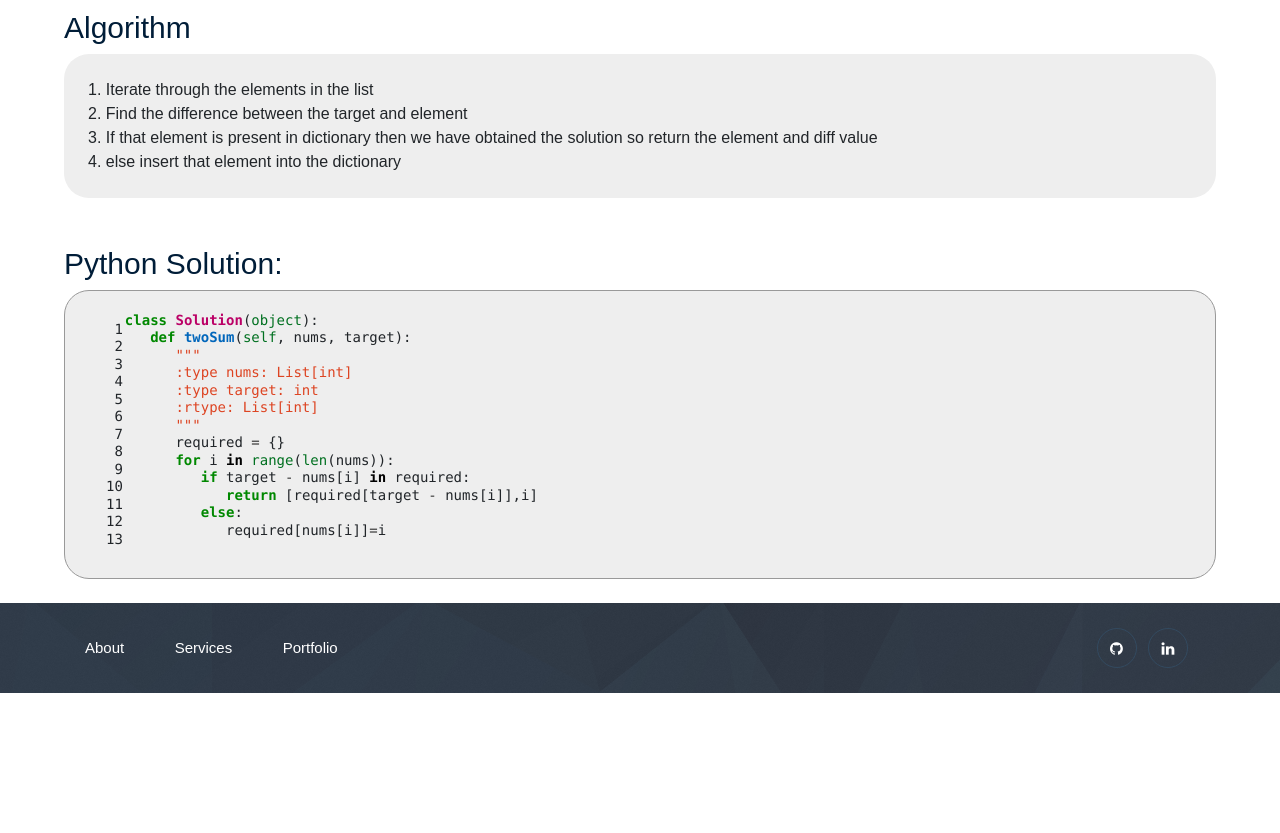
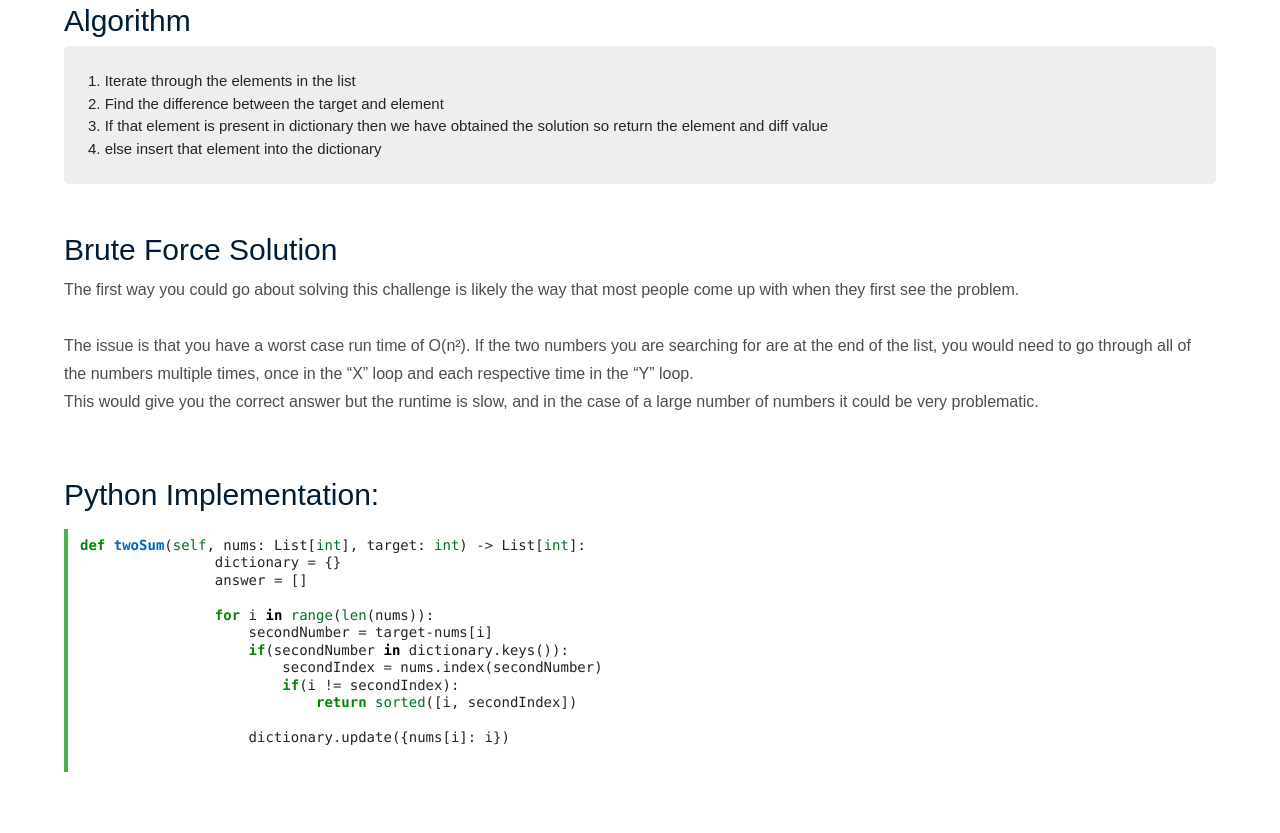
Before and after one commit to ChocksKR/chockskr.github.io, a plain HTML site: page twosum.html in a window 1280 px wide. Shown: the part 587-1420 px from the top of the page. Before the commit the page ends 1280 px from the top, so only its background shows below. Drawn offline with nearby package versions, Linux system fonts and the light colour scheme; grey boxes are pictures that could not be loaded; a web font is replaced by a local one.

```diff
--- a/css/style.css
+++ b/css/style.css
@@ -1074,7 +1074,7 @@
 }
 
 .algorithm-block {
-    border-radius: 25px;
+    border-radius: 5px;
     padding: 20px;
     background-color: #eee;
     -webkit-transition: .3s all ease;
--- a/twosum.html
+++ b/twosum.html
@@ -7,6 +7,7 @@
     <title>Two Sum</title>
     <meta name="description" content="">
     <meta name="viewport" content="width=device-width, initial-scale=1">
+    <link rel="stylesheet" href="https://www.w3schools.com/w3css/4/w3.css">
 
     <!-- <link rel="manifest" href="site.webmanifest"> -->
     <!-- Place favicon.ico in the root directory -->
@@ -105,36 +106,41 @@
                 4. else insert that element into the dictionary <br>
             </div>
         </div>
+
+        <div class="solution-block">
+            <h2>Brute Force Solution</h2>
+            <p>The first way you could go about solving this challenge is likely the way that most people come up with when they first see the problem. <br><br>
+                The issue is that you have a worst case run time of O(n²). If the two numbers you are searching for are at the end of the list, you would need to go through all of the numbers multiple times, once in the “X” loop and each respective time in the “Y” loop.<br>
+                This would give you the correct answer but the runtime is slow, and in the case of a large number of numbers it could be very problematic.<br></p>
+        </div>
+
+
+
+        <div class="solution-block">
+            <h2>Python Implementation:</h2>
+            <p><div class="w3-code cssHigh notranslate">
+                <pre style="margin: 0; line-height: 125%"><span style="color: #008800; font-weight: bold">def</span> <span style="color: #0066BB; font-weight: bold">twoSum</span>(<span style="color: #007020">self</span>, nums: List[<span style="color: #007020">int</span>], target: <span style="color: #007020">int</span>) <span style="color: #333333">-&gt;</span> List[<span style="color: #007020">int</span>]:
+                dictionary <span style="color: #333333">=</span> {}
+                answer <span style="color: #333333">=</span> []
+
+                <span style="color: #008800; font-weight: bold">for</span> i <span style="color: #000000; font-weight: bold">in</span> <span style="color: #007020">range</span>(<span style="color: #007020">len</span>(nums)):
+                    secondNumber <span style="color: #333333">=</span> target<span style="color: #333333">-</span>nums[i]
+                    <span style="color: #008800; font-weight: bold">if</span>(secondNumber <span style="color: #000000; font-weight: bold">in</span> dictionary<span style="color: #333333">.</span>keys()):
+                        secondIndex <span style="color: #333333">=</span> nums<span style="color: #333333">.</span>index(secondNumber)
+                        <span style="color: #008800; font-weight: bold">if</span>(i <span style="color: #333333">!=</span> secondIndex):
+                            <span style="color: #008800; font-weight: bold">return</span> <span style="color: #007020">sorted</span>([i, secondIndex])
+
+                    dictionary<span style="color: #333333">.</span>update({nums[i]: i})
+                </pre>
+            </div>
+        </div>
+
+        <div class="solution-block">
+            <iframe width="1000" height="500" frameborder="0" allowfullscreen
+                    src="https://www.youtube.com/embed/wUuxydLJOrA">
+            </iframe>
+        </div>
     </div>
-
-    <div class="solution-block">
-    <h2>Python Solution:</h2>
-    <div style="background: #ffffff; overflow:auto;width:auto;    border-radius: 25px;     background-color: #eee;     border: 1px solid #999;     display: block;     padding: 20px 40px;     max-width:1200px;     margin: auto;     font-family: Menlo, Monaco, Consolas, monospace;"><table><tr><td><pre style="margin: 0; line-height: 125%"> 1
- 2
- 3
- 4
- 5
- 6
- 7
- 8
- 9
-10
-11
-12
-13</pre></td><td><pre style="margin: 0; line-height: 125%"><span style="color: #008800; font-weight: bold">class</span> <span style="color: #BB0066; font-weight: bold">Solution</span>(<span style="color: #007020">object</span>):
-   <span style="color: #008800; font-weight: bold">def</span> <span style="color: #0066BB; font-weight: bold">twoSum</span>(<span style="color: #007020">self</span>, nums, target):
-      <span style="color: #DD4422">&quot;&quot;&quot;</span>
-<span style="color: #DD4422">      :type nums: List[int]</span>
-<span style="color: #DD4422">      :type target: int</span>
-<span style="color: #DD4422">      :rtype: List[int]</span>
-<span style="color: #DD4422">      &quot;&quot;&quot;</span>
-      required <span style="color: #333333">=</span> {}
-      <span style="color: #008800; font-weight: bold">for</span> i <span style="color: #000000; font-weight: bold">in</span> <span style="color: #007020">range</span>(<span style="color: #007020">len</span>(nums)):
-         <span style="color: #008800; font-weight: bold">if</span> target <span style="color: #333333">-</span> nums[i] <span style="color: #000000; font-weight: bold">in</span> required:
-            <span style="color: #008800; font-weight: bold">return</span> [required[target <span style="color: #333333">-</span> nums[i]],i]
-         <span style="color: #008800; font-weight: bold">else</span>:
-            required[nums[i]]<span style="color: #333333">=</span>i
-    </pre></td></tr></table></div></div>
 
 <!-- footer start -->
     <footer class="footer">
```
Also changed, not shown: certificates.html (+10 -8 lines), leetcode.html (+1 -2 lines).
